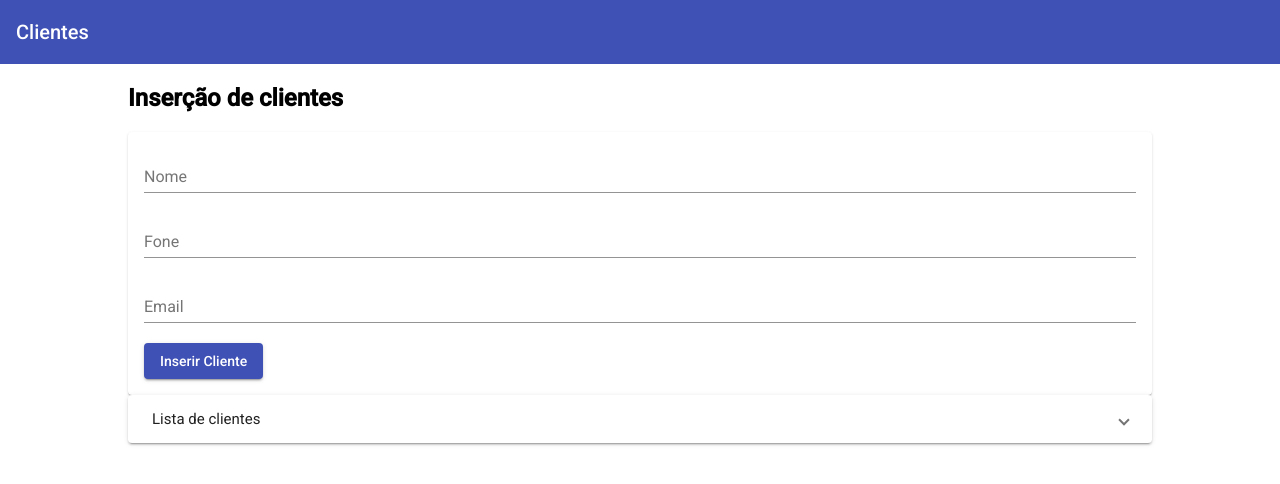
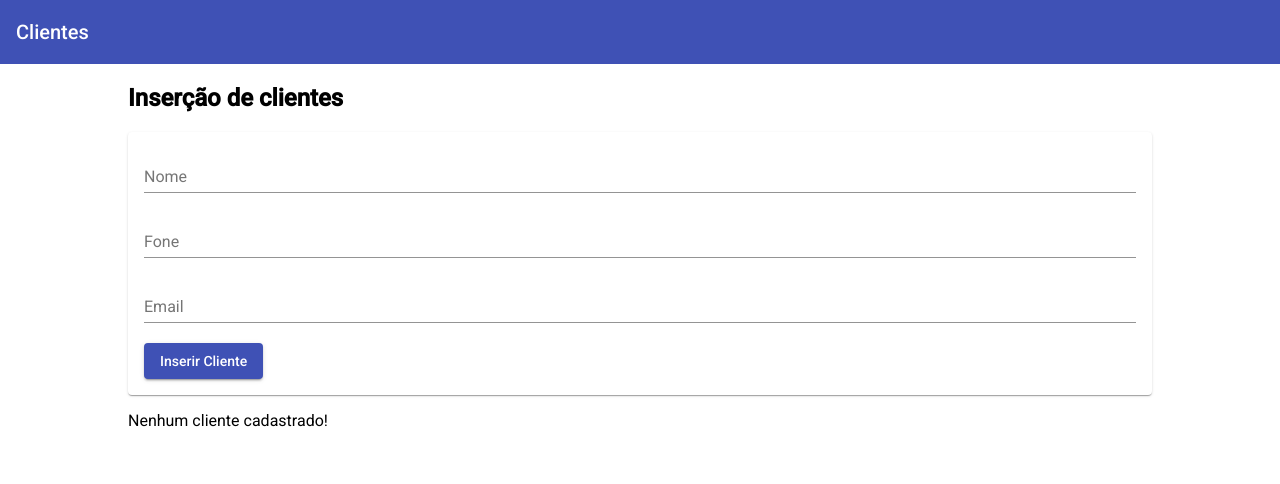
Before and after one commit to LPestana18/Gerenciador-clientes, an Angular app: page / in a window 1280 px wide. Shown: the top 484 px of the page. Built offline with nearby package versions, Linux system fonts and the light colour scheme.

Commit message:
Terminei a segunda aula do projeto gerenciador clientes

```diff
--- a/src/app/app.component.html
+++ b/src/app/app.component.html
@@ -1,5 +1,10 @@
 <app-cabecalho></app-cabecalho>
 <main>
-  <app-cliente-inserir></app-cliente-inserir>
-  <app-cliente-lista></app-cliente-lista>
+  <app-cliente-inserir (clienteAdicionado)="onClienteAdicionado($event)">
+
+  </app-cliente-inserir>
+
+  <app-cliente-lista [clientes]="clientes">
+
+  </app-cliente-lista>
 </main>
--- a/src/app/app.component.ts
+++ b/src/app/app.component.ts
@@ -1,4 +1,6 @@
 import { Component } from '@angular/core';
+
+import { Cliente } from './clientes/cliente.model';
 
 @Component({
   selector: 'app-root',
@@ -7,4 +9,10 @@ import { Component } from '@angular/core';
 })
 export class AppComponent {
   title = 'gerenciador-clientes';
+
+  clientes: Cliente[] = [];
+
+  onClienteAdicionado(cliente) {
+    this.clientes = [ ...this.clientes, cliente ]
+  }
 }
--- a/src/app/clientes/cliente-inserir/cliente-inserir.component.ts
+++ b/src/app/clientes/cliente-inserir/cliente-inserir.component.ts
@@ -1,4 +1,5 @@
-import { Component } from '@angular/core';
+import { Component, EventEmitter, Output } from '@angular/core';
+import { Cliente } from '../cliente.model';
 
 @Component({
   selector: 'app-cliente-inserir',
@@ -8,12 +9,25 @@ import { Component } from '@angular/core';
 
 export class ClienteInserirComponent {
 
+  @Output() clienteAdicionado = new EventEmitter<Cliente>();
+
   nome: string;
   fone: string;
   email: string;
 
   onAdicionarCliente(){
-    alert('Botão pressionado!');
+
+    const cliente: Cliente = {
+      nome: this.nome,
+      fone: this.fone,
+      email: this.email
+    }
+
+    this.clienteAdicionado.emit(cliente);
+
+    this.nome = '';
+    this.fone = '';
+    this.email = '';
+
   }
-
 }
--- a/src/app/clientes/cliente-lista/cliente-lista.component.html
+++ b/src/app/clientes/cliente-lista/cliente-lista.component.html
@@ -1,13 +1,17 @@
 <mat-accordion>
 
-  <mat-expansion-panel>
+  <mat-expansion-panel *ngFor="let cliente of clientes">
 
     <mat-expansion-panel-header>
-      Lista de clientes
+      Nome: {{ cliente.nome }}
     </mat-expansion-panel-header>
 
-    <p>Telefone do Cliente</p>
-    <p>Email do Cliente</p>
+    <p>Fone: {{ cliente.fone }}</p>
+    <p>Email: {{ cliente.email }}</p>
   </mat-expansion-panel>
 
 </mat-accordion>
+
+<p *ngIf="clientes.length <= 0">
+  Nenhum cliente cadastrado!
+</p>
--- a/src/app/clientes/cliente-lista/cliente-lista.component.ts
+++ b/src/app/clientes/cliente-lista/cliente-lista.component.ts
@@ -1,4 +1,9 @@
-import { Component, OnInit } from '@angular/core';
+import
+    { Component, Input, OnInit }
+  from
+    '@angular/core';
+
+import { Cliente } from '../cliente.model';
 
 @Component({
   selector: 'app-cliente-lista',
@@ -7,6 +12,8 @@ import { Component, OnInit } from '@angular/core';
 })
 export class ClienteListaComponent implements OnInit {
 
+  @Input() clientes: Cliente[] = [];
+
   constructor() { }
 
   ngOnInit(): void {
```
Also changed, not shown: src/app/clientes/cliente.model.ts (added, +7 -0 lines).
